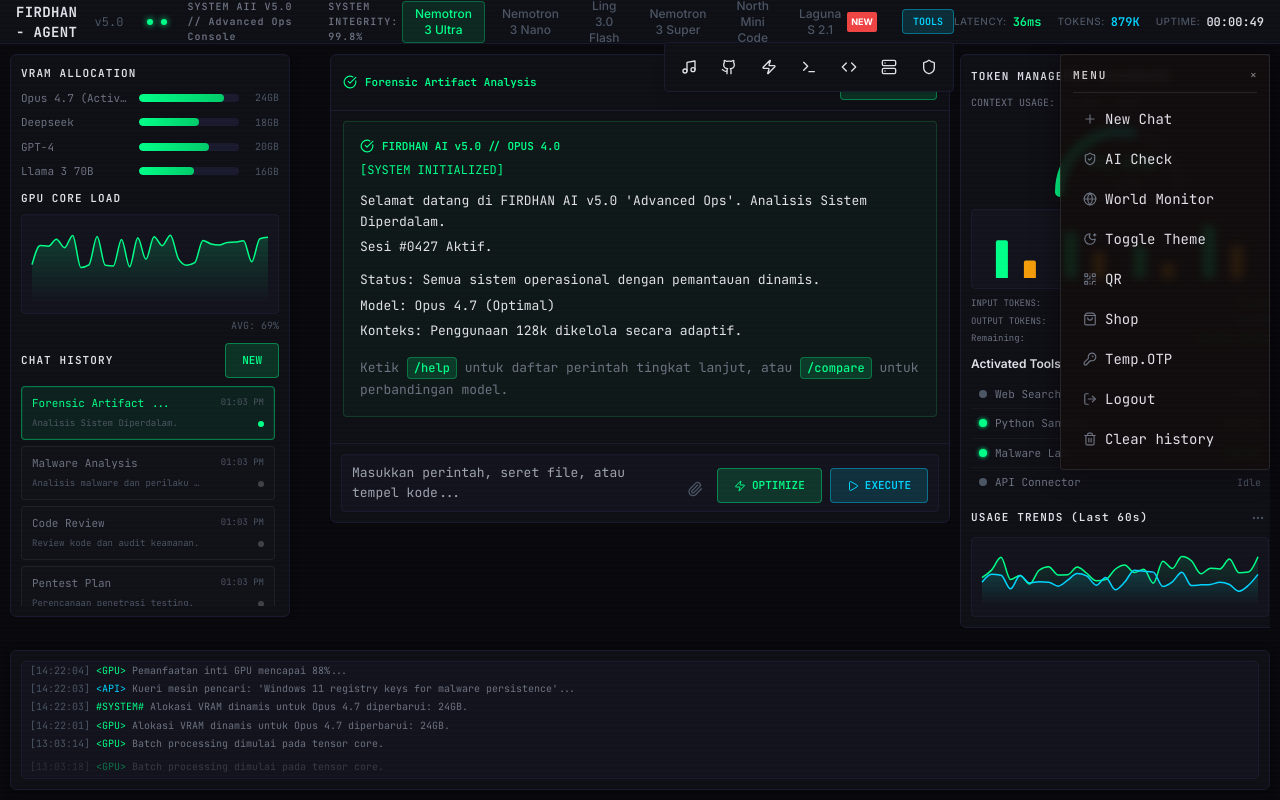
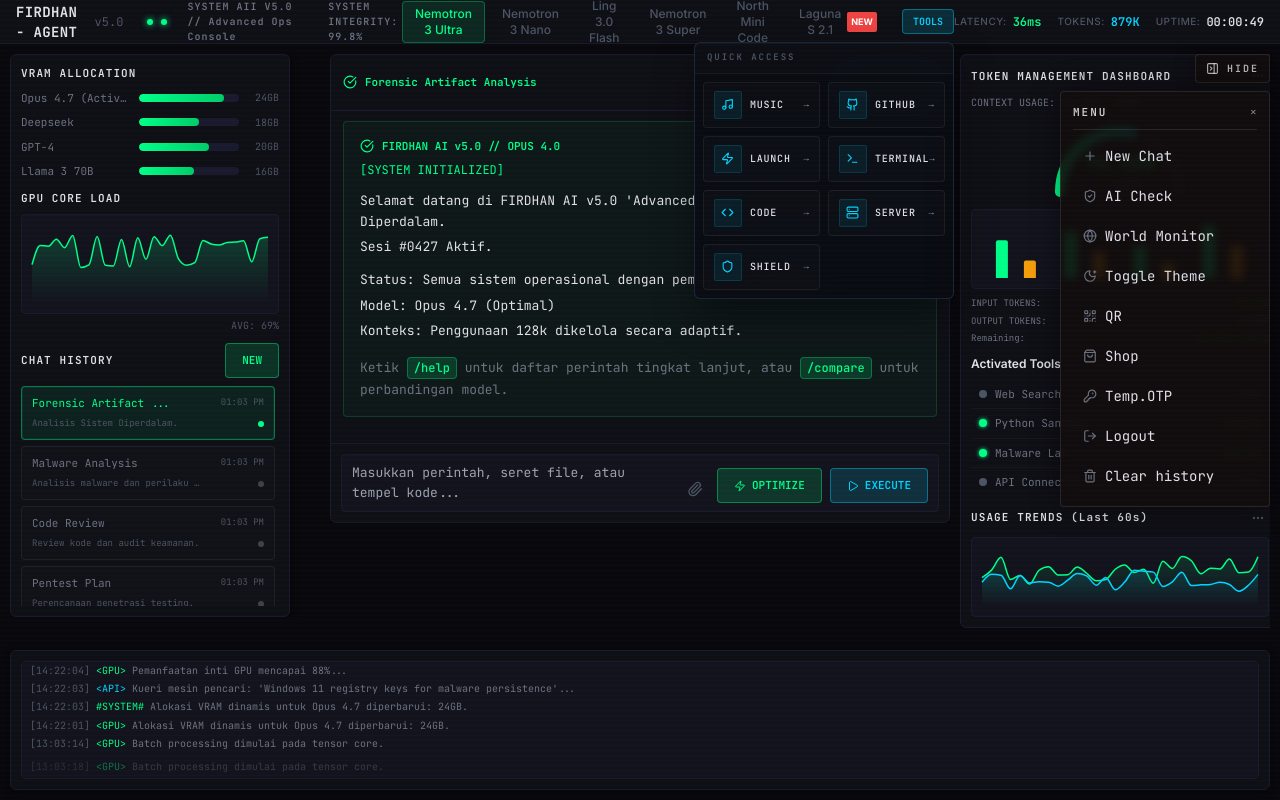
Before and after one commit to Danarfr27/FIRDHAN-AI-OPENROUTERS, a React (Vite) app: page / in a window 1280 px wide. Both pictures are taken after a click on the button "TOOLS". Built offline with nearby package versions, Linux system fonts and the light colour scheme.

Commit message:
feat: polish tools dropdown and navbar styling

```diff
--- a/src/pages/Home.tsx
+++ b/src/pages/Home.tsx
@@ -1,5 +1,5 @@
 import { useEffect, useState } from 'react';
-import { Plus, ShieldCheck, Globe, MoonStar, QrCode, ShoppingBag, KeyRound, LogOut, Trash2 } from 'lucide-react';
+import { Plus, ShieldCheck, Globe, MoonStar, QrCode, ShoppingBag, KeyRound, LogOut, Trash2, PanelRightOpen, PanelRightClose } from 'lucide-react';
 import TopBar from '../sections/TopBar';
 import SystemInfo from '../sections/SystemInfo';
 import MainConsole from '../sections/MainConsole';
@@ -9,6 +9,7 @@
 const ACTIVE_SESSION_KEY = 'firdhan_active_chat_session';
 
 export default function Home() {
+  const [menuOpen, setMenuOpen] = useState(true);
   const [activeSession, setActiveSession] = useState<string>(() => {
     if (typeof window === 'undefined') return '#0427';
     return window.localStorage.getItem(ACTIVE_SESSION_KEY) || '#0427';
@@ -96,13 +97,24 @@
           <TokenManagement />
         </div>
 
+        <div className="hidden lg:block absolute right-2.5 top-2.5 z-20">
+          <button
+            type="button"
+            onClick={() => setMenuOpen((value) => !value)}
+            className="mb-2 ml-auto flex items-center gap-2 rounded-md border border-white/10 bg-[#120d0d]/90 px-2.5 py-1.5 text-[10px] font-mono font-semibold uppercase tracking-[0.2em] text-white/70 shadow-[0_0_20px_rgba(0,0,0,0.35)] transition hover:text-white"
+            aria-label={menuOpen ? 'Close menu' : 'Open menu'}
+          >
+            {menuOpen ? <PanelRightClose size={13} /> : <PanelRightOpen size={13} />}
+            {menuOpen ? 'Hide' : 'Menu'}
+          </button>
+
           <div
-          className="hidden lg:flex absolute right-2.5 top-2.5 z-20 flex-col gap-2 rounded-md border border-white/10 bg-[#120d0d]/90 p-3 shadow-[0_0_30px_rgba(0,0,0,0.45)] backdrop-blur-sm"
+            className={`flex flex-col gap-2 rounded-md border border-white/10 bg-[#120d0d]/90 p-3 shadow-[0_0_30px_rgba(0,0,0,0.45)] backdrop-blur-sm transition-all duration-300 ${menuOpen ? 'translate-x-0 opacity-100 pointer-events-auto' : 'translate-x-[115%] opacity-0 pointer-events-none'}`}
             style={{ width: 210, height: 'fit-content' }}
           >
             <div className="flex items-center justify-between pb-2 border-b border-white/10">
               <span className="font-mono text-[11px] font-semibold tracking-[0.18em] text-white/80">MENU</span>
-            <button type="button" className="text-white/50 hover:text-white text-xs">×</button>
+              <button type="button" onClick={() => setMenuOpen(false)} className="text-white/50 hover:text-white text-xs">×</button>
             </div>
 
             <div className="flex flex-col gap-1">
@@ -121,6 +133,7 @@
             </div>
           </div>
         </div>
+      </div>
 
       <div className="px-2.5 pb-2.5">
         <SystemLogs />
--- a/src/sections/TopBar.tsx
+++ b/src/sections/TopBar.tsx
@@ -1,4 +1,4 @@
-import { useState, useEffect } from 'react';
+import { useState, useEffect, useRef } from 'react';
 import { Github, Music, Zap, Terminal, Code, Server, Shield } from 'lucide-react';
 
 const models = [
@@ -15,6 +15,17 @@
   const [latency, setLatency] = useState(27);
   const [uptime, setUptime] = useState(41);
   const [showTools, setShowTools] = useState(false);
+  const toolsRef = useRef<HTMLDivElement | null>(null);
+
+  const quickTools = [
+    { icon: Music, label: 'Music', url: 'https://music.youtube.com/' },
+    { icon: Github, label: 'GitHub', url: 'https://github.com/' },
+    { icon: Zap, label: 'Launch', url: 'https://www.google.com/' },
+    { icon: Terminal, label: 'Terminal', url: 'https://www.google.com/' },
+    { icon: Code, label: 'Code', url: 'https://www.google.com/' },
+    { icon: Server, label: 'Server', url: 'https://www.google.com/' },
+    { icon: Shield, label: 'Shield', url: 'https://www.google.com/' },
+  ];
 
   // Simulate real-time latency fluctuations
   useEffect(() => {
@@ -32,11 +43,29 @@
     return () => clearInterval(interval);
   }, []);
 
+  useEffect(() => {
+    const handleClickOutside = (event: MouseEvent) => {
+      if (toolsRef.current && !toolsRef.current.contains(event.target as Node)) {
+        setShowTools(false);
+      }
+    };
+
+    document.addEventListener('mousedown', handleClickOutside);
+    return () => document.removeEventListener('mousedown', handleClickOutside);
+  }, []);
+
   const formatUptime = (seconds: number) => {
     const h = Math.floor(seconds / 3600).toString().padStart(2, '0');
     const m = Math.floor((seconds % 3600) / 60).toString().padStart(2, '0');
     const s = (seconds % 60).toString().padStart(2, '0');
     return `${h}:${m}:${s}`;
+  };
+
+  const openTool = (url: string) => {
+    if (typeof window !== 'undefined') {
+      window.open(url, '_blank', 'noopener,noreferrer');
+      setShowTools(false);
+    }
   };
 
   return (
@@ -93,7 +122,7 @@
             )}
           </button>
         ))}
-        <div className="relative ml-2">
+        <div className="relative ml-2" ref={toolsRef}>
           <button
             className="btn-cyan flex items-center gap-1.5"
             style={{ padding: '4px 10px', fontSize: 10 }}
@@ -109,36 +138,61 @@
             <div
               role="menu"
               aria-label="Quick tools"
-              className="absolute z-20 mt-2 p-2 rounded shadow-lg"
+              className="absolute z-20 mt-2 rounded-lg shadow-[0_12px_30px_rgba(0,0,0,0.45)]"
               style={{
                 right: 0,
-                background: 'var(--bg-panel)',
-                border: '1px solid var(--border-panel)',
-                display: 'flex',
-                gap: 8,
+                minWidth: 260,
+                background: 'rgba(10, 12, 18, 0.96)',
+                border: '1px solid rgba(96, 165, 250, 0.18)',
+                boxShadow: '0 18px 40px rgba(0, 0, 0, 0.4), inset 0 1px 0 rgba(255,255,255,0.04)',
+                backdropFilter: 'blur(12px)',
+                overflow: 'hidden',
               }}
             >
-              <a href="#" title="YouTube Music" className="p-2 rounded hover:bg-white/5">
-                <Music size={16} />
-              </a>
-              <a href="#" title="GitHub" className="p-2 rounded hover:bg-white/5">
-                <Github size={16} />
-              </a>
-              <a href="#" title="Zap" className="p-2 rounded hover:bg-white/5">
-                <Zap size={16} />
-              </a>
-              <a href="#" title="Terminal" className="p-2 rounded hover:bg-white/5">
-                <Terminal size={16} />
-              </a>
-              <a href="#" title="Code" className="p-2 rounded hover:bg-white/5">
-                <Code size={16} />
-              </a>
-              <a href="#" title="Server" className="p-2 rounded hover:bg-white/5">
-                <Server size={16} />
-              </a>
-              <a href="#" title="Shield" className="p-2 rounded hover:bg-white/5">
-                <Shield size={16} />
-              </a>
+              <div
+                className="px-3 py-2 text-[9px] font-semibold tracking-[0.22em] uppercase"
+                style={{
+                  color: 'var(--text-muted)',
+                  borderBottom: '1px solid rgba(255,255,255,0.06)',
+                  background: 'rgba(255,255,255,0.01)',
+                }}
+              >
+                Quick Access
+              </div>
+
+              <div className="grid grid-cols-2 gap-2 p-2">
+                {quickTools.map((tool) => {
+                  const Icon = tool.icon;
+                  return (
+                    <button
+                      key={tool.label}
+                      type="button"
+                      onClick={() => openTool(tool.url)}
+                      className="group flex items-center justify-between rounded-md border px-2.5 py-2 text-left transition-all duration-150"
+                      style={{
+                        background: 'rgba(255,255,255,0.015)',
+                        borderColor: 'rgba(255,255,255,0.06)',
+                        color: 'var(--text-primary)',
+                      }}
+                    >
+                      <span className="flex items-center gap-2">
+                        <span
+                          className="flex h-7 w-7 items-center justify-center rounded-sm"
+                          style={{
+                            background: 'rgba(0, 212, 255, 0.08)',
+                            color: 'var(--accent-cyan)',
+                            border: '1px solid rgba(0, 212, 255, 0.15)',
+                          }}
+                        >
+                          <Icon size={13} />
+                        </span>
+                        <span className="text-[10px] font-medium tracking-[0.08em] uppercase">{tool.label}</span>
+                      </span>
+                      <span className="text-[9px] text-slate-400 transition-transform duration-150 group-hover:translate-x-0.5">→</span>
+                    </button>
+                  );
+                })}
+              </div>
             </div>
           )}
         </div>
```
Lines whose indentation alone changed are shown as unchanged.
